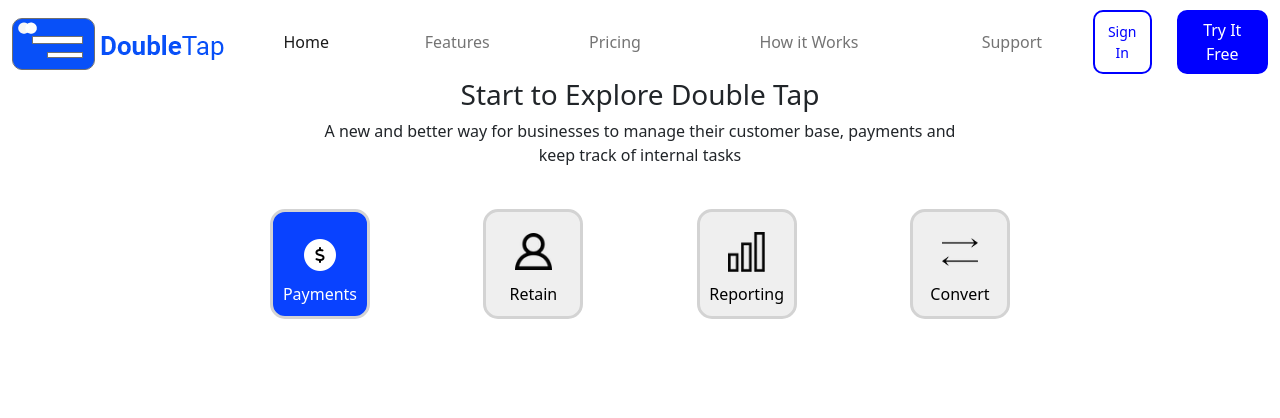
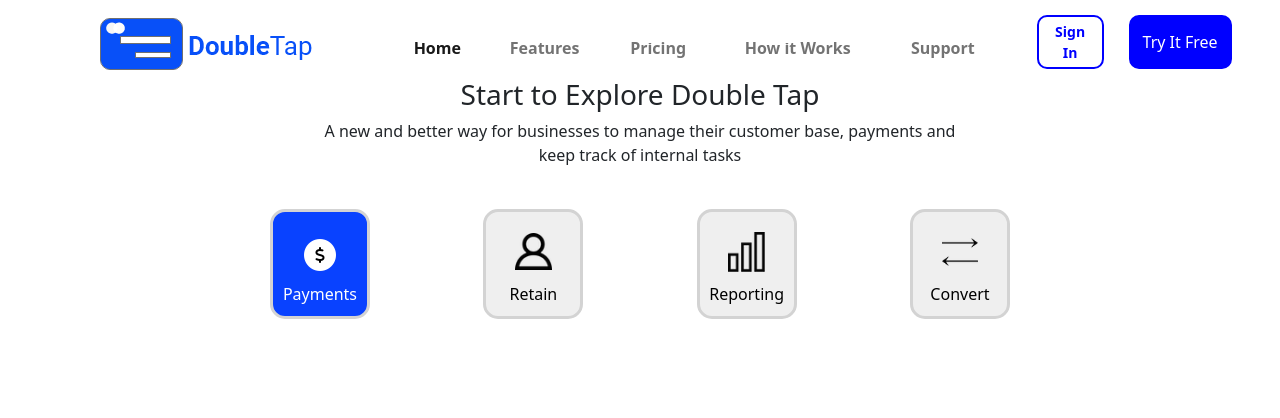
Before and after one commit to wkgfowler/CRM-Group-Project, a plain HTML site: page index.html in a window 1280 px wide. Shown: the top 418 px of the page. Drawn offline with nearby package versions, Linux system fonts and the light colour scheme.

Commit message:
tweaked navbar - WF

```diff
--- a/css/howitworks.css
+++ b/css/howitworks.css
@@ -89,6 +89,8 @@
     color: blue;
     border: 2px solid blue;
     border-radius: 10px;
+    width: 25%;
+    font-weight: bold;
 }
 
 .button2{
@@ -97,7 +99,6 @@
     border: 2px solid blue;
     margin-left:25px;
     border-radius: 10px;
-
 }
 
 .button3{
--- a/css/index.css
+++ b/css/index.css
@@ -1,12 +1,24 @@
+.navbar-brand{
+    padding-left: 7%;
+}
+
 .navbar-nav {
     display:table;
-    width: 75%;
+    width: 50%;
     margin: 0;
+    padding-top: 1%;
+    font-weight: bold;
+    margin-left: 5%;
 }
 .navbar-nav > li {
     float:none;
     display:table-cell;
     text-align:center;
+}
+
+.d-flex{
+    width: 22%;
+    justify-content: center;
 }
 
 nav {
```
